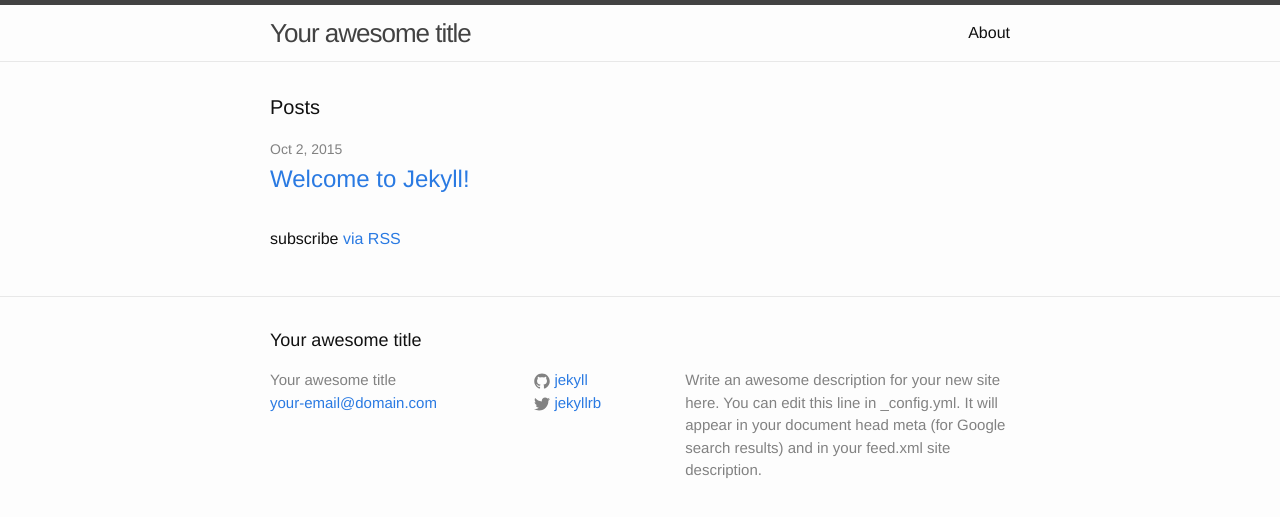
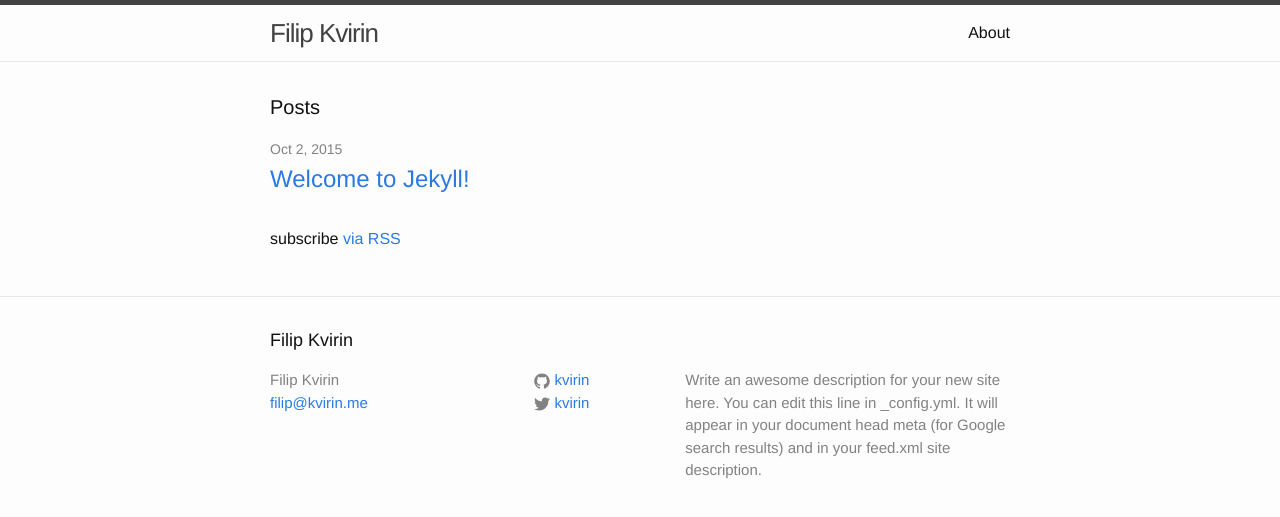
Before and after one commit to kvirin/blog, a Jekyll site: the page built from index.html, in a window 1280 px wide. Shown: the top 517 px of the page. Built offline with Jekyll 4.4.1, drawn with Linux system fonts in a browser that asks for light colours.

Commit message:
Change basic config

```diff
--- a/_config.yml
+++ b/_config.yml
@@ -1,14 +1,14 @@
 # Site settings
-title: Your awesome title
-email: your-email@domain.com
+title: Filip Kvirin
+email: filip@kvirin.me
 description: > # this means to ignore newlines until "baseurl:"
   Write an awesome description for your new site here. You can edit this
   line in _config.yml. It will appear in your document head meta (for
   Google search results) and in your feed.xml site description.
-baseurl: "" # the subpath of your site, e.g. /blog/
-url: "http://yourdomain.com" # the base hostname & protocol for your site
-twitter_username: jekyllrb
-github_username:  jekyll
+baseurl: "/blog" # the subpath of your site, e.g. /blog/
+url: "http://kvirin.github.io/" # the base hostname & protocol for your site
+twitter_username: kvirin
+github_username:  kvirin
 
 # Build settings
 markdown: kramdown
```
